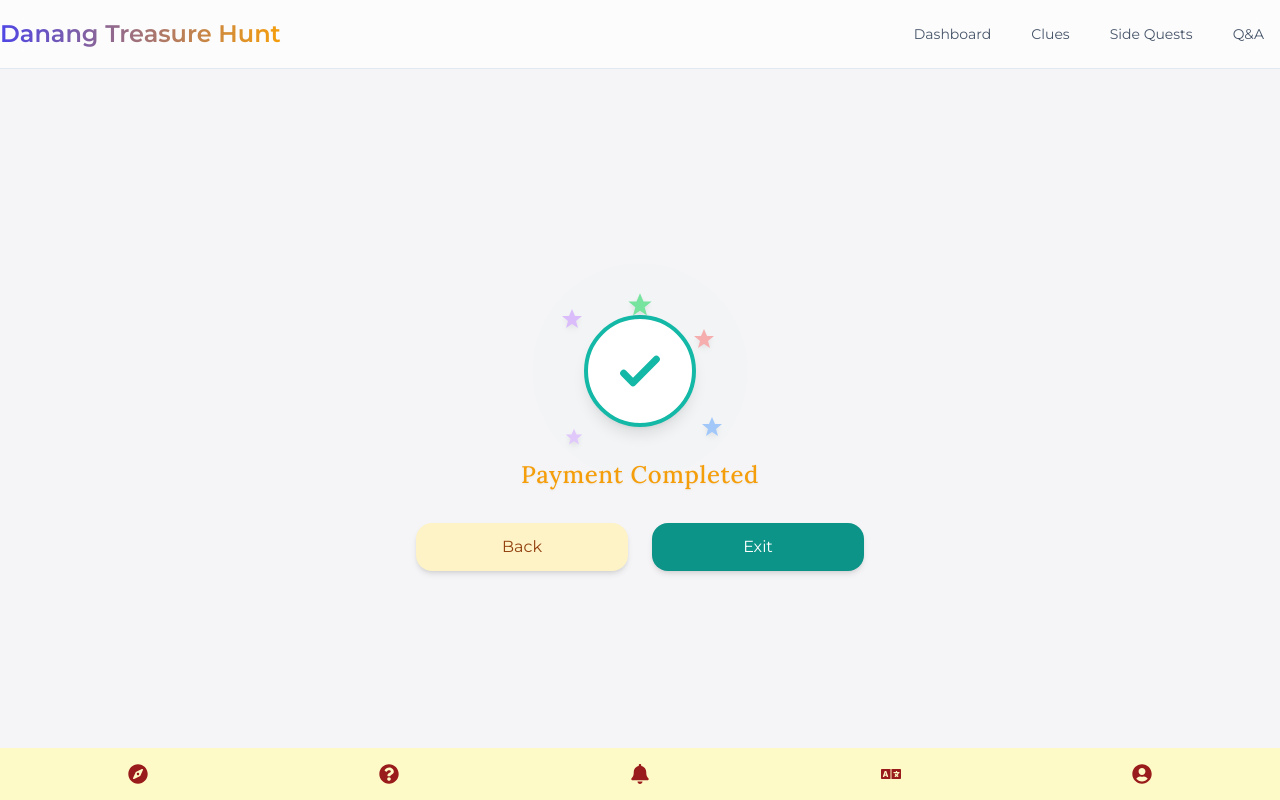
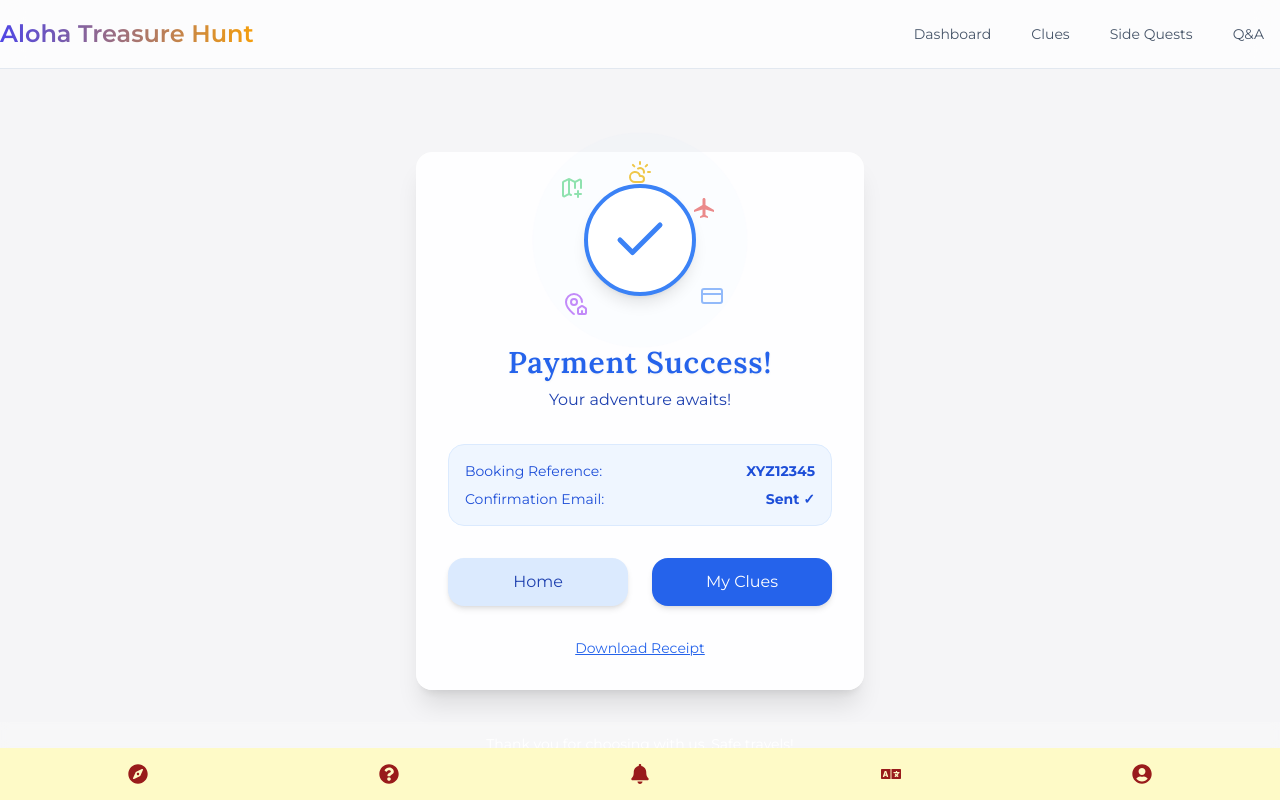
Before and after one commit to Aloha-Treasure-Hunt/Aloha-FE, a Next.js app: page /payment-status in a window 1280 px wide. Built offline with nearby package versions, Linux system fonts and the light colour scheme.

Commit message:
add payment, change to hcm

```diff
--- a/app/(user)/layout.tsx
+++ b/app/(user)/layout.tsx
@@ -1,11 +1,11 @@
-import { Header } from "@/components/Header";
-import { Footer } from "@/components/Footer";
-import type { Metadata } from "next";
-import "@/app/globals.css";
+import { Header } from '@/components/Header';
+import { Footer } from '@/components/Footer';
+import type { Metadata } from 'next';
+import '@/app/globals.css';
 
 export const metadata: Metadata = {
-  title: "Danang Treasure Hunt",
-  description: "Explore Danang through an exciting treasure hunt adventure",
+  title: 'Aloha Treasure Hunt',
+  description: 'Explore Danang through an exciting treasure hunt adventure',
 };
 
 export default function RootLayout({
@@ -16,7 +16,9 @@ export default function RootLayout({
   return (
     <>
       <Header />
-      <div className="min-h-[715px] flex justify-center flex-col">{children}</div>
+      <div className='min-h-[715px] flex justify-center flex-col'>
+        {children}
+      </div>
       <Footer />
     </>
   );
--- a/app/layout.tsx
+++ b/app/layout.tsx
@@ -1,10 +1,10 @@
-import type { Metadata } from "next";
-import "./globals.css";
-import { AuthProvider } from "@/components/AuthContext";
+import type { Metadata } from 'next';
+import './globals.css';
+import { AuthProvider } from '@/components/AuthContext';
 
 export const metadata: Metadata = {
-  title: "Danang Treasure Hunt",
-  description: "Explore Danang through an exciting treasure hunt adventure",
+  title: 'Aloha Treasure Hunt',
+  description: 'Explore Danang through an exciting treasure hunt adventure',
 };
 
 export default function RootLayout({
@@ -14,10 +14,10 @@ export default function RootLayout({
 }) {
   return (
     <AuthProvider>
-      <html lang="en">
+      <html lang='en'>
         <body>
-          <div className="min-h-screen flex flex-col">
-            <main className="flex-grow">{children}</main>
+          <div className='min-h-screen flex flex-col'>
+            <main className='flex-grow'>{children}</main>
           </div>
         </body>
       </html>
--- a/components/Header.tsx
+++ b/components/Header.tsx
@@ -1,28 +1,44 @@
-import Link from 'next/link'
-import { Button } from "@/components/ui/button"
+import Link from 'next/link';
+import { Button } from '@/components/ui/button';
 
 export function Header() {
   return (
-    <header className="bg-white/70 backdrop-blur-md border-b border-slate-200 sticky top-0 z-50">
-      <nav className="container mx-auto flex justify-between items-center py-4">
-        <Link href="/homepage" className="text-2xl font-semibold gradient-text">
-          Danang Treasure Hunt
+    <header className='bg-white/70 backdrop-blur-md border-b border-slate-200 sticky top-0 z-50'>
+      <nav className='container mx-auto flex justify-between items-center py-4'>
+        <Link href='/homepage' className='text-2xl font-semibold gradient-text'>
+          Aloha Treasure Hunt
         </Link>
-        <div className="space-x-2">
-          <Button variant="ghost" asChild className="text-slate-600 hover:text-indigo-600 hover:bg-indigo-50/50">
-            <Link href="/dashboard">Dashboard</Link>
+        <div className='space-x-2'>
+          <Button
+            variant='ghost'
+            asChild
+            className='text-slate-600 hover:text-indigo-600 hover:bg-indigo-50/50'
+          >
+            <Link href='/dashboard'>Dashboard</Link>
           </Button>
-          <Button variant="ghost" asChild className="text-slate-600 hover:text-indigo-600 hover:bg-indigo-50/50">
-            <Link href="/clues">Clues</Link>
+          <Button
+            variant='ghost'
+            asChild
+            className='text-slate-600 hover:text-indigo-600 hover:bg-indigo-50/50'
+          >
+            <Link href='/clues'>Clues</Link>
           </Button>
-          <Button variant="ghost" asChild className="text-slate-600 hover:text-indigo-600 hover:bg-indigo-50/50">
-            <Link href="/challenges">Side Quests</Link>
+          <Button
+            variant='ghost'
+            asChild
+            className='text-slate-600 hover:text-indigo-600 hover:bg-indigo-50/50'
+          >
+            <Link href='/challenges'>Side Quests</Link>
           </Button>
-          <Button variant="ghost" asChild className="text-slate-600 hover:text-indigo-600 hover:bg-indigo-50/50">
-            <Link href="/landing">Q&A</Link>
+          <Button
+            variant='ghost'
+            asChild
+            className='text-slate-600 hover:text-indigo-600 hover:bg-indigo-50/50'
+          >
+            <Link href='/landing'>Q&A</Link>
           </Button>
         </div>
       </nav>
     </header>
-  )
+  );
 }
--- a/components/payment/Payment.tsx
+++ b/components/payment/Payment.tsx
@@ -1,7 +1,17 @@
 'use client';
+import {
+  Check,
+  CloudSun,
+  CreditCard,
+  MapPinHouse,
+  MapPlus,
+} from 'lucide-react';
+import AirplanemodeActiveIcon from '@mui/icons-material/AirplanemodeActive';
 import { useEffect } from 'react';
+import { useRouter } from 'next/navigation';
 
 export default function PaymentSuccess() {
+  const router = useRouter();
   useEffect(() => {
     const container = document.getElementById('success-container');
     if (container) {
@@ -10,127 +20,101 @@ export default function PaymentSuccess() {
   }, []);
 
   return (
-    <div className='flex flex-col bg-gradient-to-b'>
-      <main className='flex-grow flex flex-col items-center justify-center px-4 py-8'>
+    <div className='flex flex-col h-full bg-gradient-to-b'>
+      <main className='flex-grow flex flex-col items-center justify-center px-4 py-12'>
         <div
           id='success-container'
-          className='w-full max-w-md flex flex-col items-center justify-center space-y-8 transition-all duration-700 opacity-0 translate-y-4'
+          className='w-full max-w-md flex flex-col items-center justify-center space-y-8 transition-all duration-700 opacity-0 translate-y-4 bg-white bg-opacity-90 backdrop-blur-sm rounded-2xl p-8 shadow-xl'
         >
-          {/* Success icon with checkmark */}
+          {/* Success icon with plane/travel theme */}
           <div className='relative'>
             {/* Animated pulse ring */}
-            <div className='absolute inset-0 rounded-full bg-teal-500 opacity-20 animate-ping'></div>
+            <div className='absolute inset-0 rounded-full bg-blue-500 opacity-20 animate-ping'></div>
 
-            {/* Main circle with checkmark */}
-            <div className='relative w-28 h-28 rounded-full border-4 border-teal-500 flex items-center justify-center bg-white shadow-lg'>
-              <svg
-                xmlns='http://www.w3.org/2000/svg'
-                className='h-14 w-14 text-teal-500'
-                fill='none'
-                viewBox='0 0 24 24'
-                stroke='currentColor'
-              >
-                <path
-                  strokeLinecap='round'
-                  strokeLinejoin='round'
-                  strokeWidth={3}
-                  d='M5 13l4 4L19 7'
-                />
-              </svg>
+            {/* Main circle with travel icon */}
+            <div className='relative w-28 h-28 rounded-full border-4 border-blue-500 text-blue-500 flex items-center justify-center bg-white shadow-lg'>
+              <Check size={60} />
             </div>
 
-            {/* Decorative sparkles around the circle - enhanced with animations */}
-            <div className='absolute -top-6 left-1/2 transform -translate-x-1/2 animate-pulse'>
-              <svg
-                className='h-7 w-7 text-green-400 filter drop-shadow-md'
-                viewBox='0 0 24 24'
-              >
-                <path
-                  fill='currentColor'
-                  d='M12,2L15,9L22,9L16,14L18,21L12,17L6,21L8,14L2,9L9,9L12,2Z'
-                />
-              </svg>
+            {/* Decorative travel-themed elements around the circle */}
+            <div className='absolute -top-6 left-1/2 transform -translate-x-1/2 animate-pulse text-yellow-500'>
+              <CloudSun />
             </div>
             <div
-              className='absolute top-3 -right-5 animate-pulse'
+              className='absolute top-3 -right-5 animate-pulse text-red-600'
               style={{ animationDelay: '0.3s' }}
             >
-              <svg
-                className='h-6 w-6 text-red-400 filter drop-shadow-md'
-                viewBox='0 0 24 24'
-              >
-                <path
-                  fill='currentColor'
-                  d='M12,2L15,9L22,9L16,14L18,21L12,17L6,21L8,14L2,9L9,9L12,2Z'
-                />
-              </svg>
+              <AirplanemodeActiveIcon />
             </div>
             <div
-              className='absolute -bottom-3 -right-7 animate-pulse'
+              className='absolute -bottom-3 -right-7 animate-pulse text-blue-500'
               style={{ animationDelay: '0.7s' }}
             >
-              <svg
-                className='h-6 w-6 text-blue-400 filter drop-shadow-md'
-                viewBox='0 0 24 24'
-              >
-                <path
-                  fill='currentColor'
-                  d='M12,2L15,9L22,9L16,14L18,21L12,17L6,21L8,14L2,9L9,9L12,2Z'
-                />
-              </svg>
+              <CreditCard />
             </div>
             <div
-              className='absolute -left-6 -top-2 animate-pulse'
+              className='absolute -left-6 -top-2 animate-pulse text-green-500'
               style={{ animationDelay: '0.5s' }}
             >
-              <svg
-                className='h-6 w-6 text-purple-400 filter drop-shadow-md'
-                viewBox='0 0 24 24'
-              >
-                <path
-                  fill='currentColor'
-                  d='M12,2L15,9L22,9L16,14L18,21L12,17L6,21L8,14L2,9L9,9L12,2Z'
-                />
-              </svg>
+              <MapPlus />
             </div>
             <div
-              className='absolute -bottom-5 -left-5 animate-pulse'
+              className='absolute -bottom-5 -left-5 animate-pulse  text-purple-500'
               style={{ animationDelay: '0.9s' }}
             >
-              <svg
-                className='h-5 w-5 text-purple-300 filter drop-shadow-md'
-                viewBox='0 0 24 24'
-              >
-                <path
-                  fill='currentColor'
-                  d='M12,2L15,9L22,9L16,14L18,21L12,17L6,21L8,14L2,9L9,9L12,2Z'
-                />
-              </svg>
+              <MapPinHouse />
             </div>
           </div>
 
-          {/* Payment completed text */}
-          <h1 className='text-2xl font-medium text-amber-500 mt-4 tracking-wide filter drop-shadow-sm'>
-            Payment Completed
-          </h1>
+          {/* Payment completed text - travel themed */}
+          <div className='text-center'>
+            <h1 className='text-3xl font-bold text-blue-600 mt-4 tracking-wide filter drop-shadow-sm'>
+              Payment Success!
+            </h1>
+            <p className='text-blue-800 mt-2'>Your adventure awaits!</p>
+          </div>
 
-          {/* Navigation buttons */}
-          <div className='w-full flex justify-between space-x-6 mt-10'>
+          {/* Booking information */}
+          <div className='w-full bg-blue-50 rounded-lg p-4 border border-blue-100'>
+            <div className='text-sm text-blue-700 flex justify-between items-center'>
+              <span>Booking Reference:</span>
+              <span className='font-bold'>XYZ12345</span>
+            </div>
+            <div className='text-sm text-blue-700 flex justify-between items-center mt-2'>
+              <span>Confirmation Email:</span>
+              <span className='font-bold'>Sent ✓</span>
+            </div>
+          </div>
+
+          {/* Navigation buttons - more travel-themed */}
+          <div className='w-full flex justify-between space-x-6 mt-6'>
             <button
-              className='px-6 py-3 bg-amber-100 text-amber-800 rounded-lg w-1/2 font-medium shadow-md hover:bg-amber-200 transition-colors duration-300 focus:outline-none focus:ring-2 focus:ring-amber-300'
-              //   onClick={() => router.back()}
+              className='px-6 py-3 bg-blue-100 text-blue-800 rounded-lg w-1/2 font-medium shadow-md hover:bg-blue-200 transition-colors duration-300 focus:outline-none focus:ring-2 focus:ring-blue-300'
+              onClick={() => router.push('/homepage')}
             >
-              Back
+              Home
             </button>
             <button
-              className='px-6 py-3 bg-teal-600 text-white rounded-lg w-1/2 font-medium shadow-md hover:bg-teal-700 transition-colors duration-300 focus:outline-none focus:ring-2 focus:ring-teal-500'
-              //   onClick={() => router.push('/')}
+              className='px-6 py-3 bg-blue-600 text-white rounded-lg w-1/2 font-medium shadow-md hover:bg-blue-700 transition-colors duration-300 focus:outline-none focus:ring-2 focus:ring-blue-500'
+              onClick={() => router.push('/clues')}
             >
-              Exit
+              My Clues
+            </button>
+          </div>
+
+          {/* Additional options */}
+          <div className='w-full flex justify-center mt-2'>
+            <button className='text-blue-600 text-sm underline hover:text-blue-800'>
+              Download Receipt
             </button>
           </div>
         </div>
       </main>
+
+      {/* Footer with travel-themed messaging */}
+      <footer className='bg-white bg-opacity-20 backdrop-blur-sm py-3 text-center text-white'>
+        <p className='text-sm'>Thank you for choosing with us. Safe travels!</p>
+      </footer>
     </div>
   );
 }
--- a/package.json
+++ b/package.json
@@ -9,6 +9,9 @@
     "lint": "next lint"
   },
   "dependencies": {
+    "@emotion/react": "^11.14.0",
+    "@emotion/styled": "^11.14.0",
+    "@mui/icons-material": "^6.4.7",
     "@radix-ui/react-slot": "^1.1.1",
     "@supabase/ssr": "^0.5.2",
     "@supabase/supabase-js": "^2.47.10",
@@ -19,7 +22,7 @@
     "framer-motion": "^11.18.2",
     "jwt-decode": "^4.0.0",
     "leaflet": "^1.9.4",
-    "lucide-react": "^0.469.0",
+    "lucide-react": "^0.479.0",
     "next": "15.1.2",
     "react": "^19.0.0",
     "react-dom": "^19.0.0",
```
Also changed, not shown: app/globals.css (+11 -8 lines), components/LandingMapComponent.tsx (+17 -17 lines), 1 other file (tests, documents, lock files or other folders).
